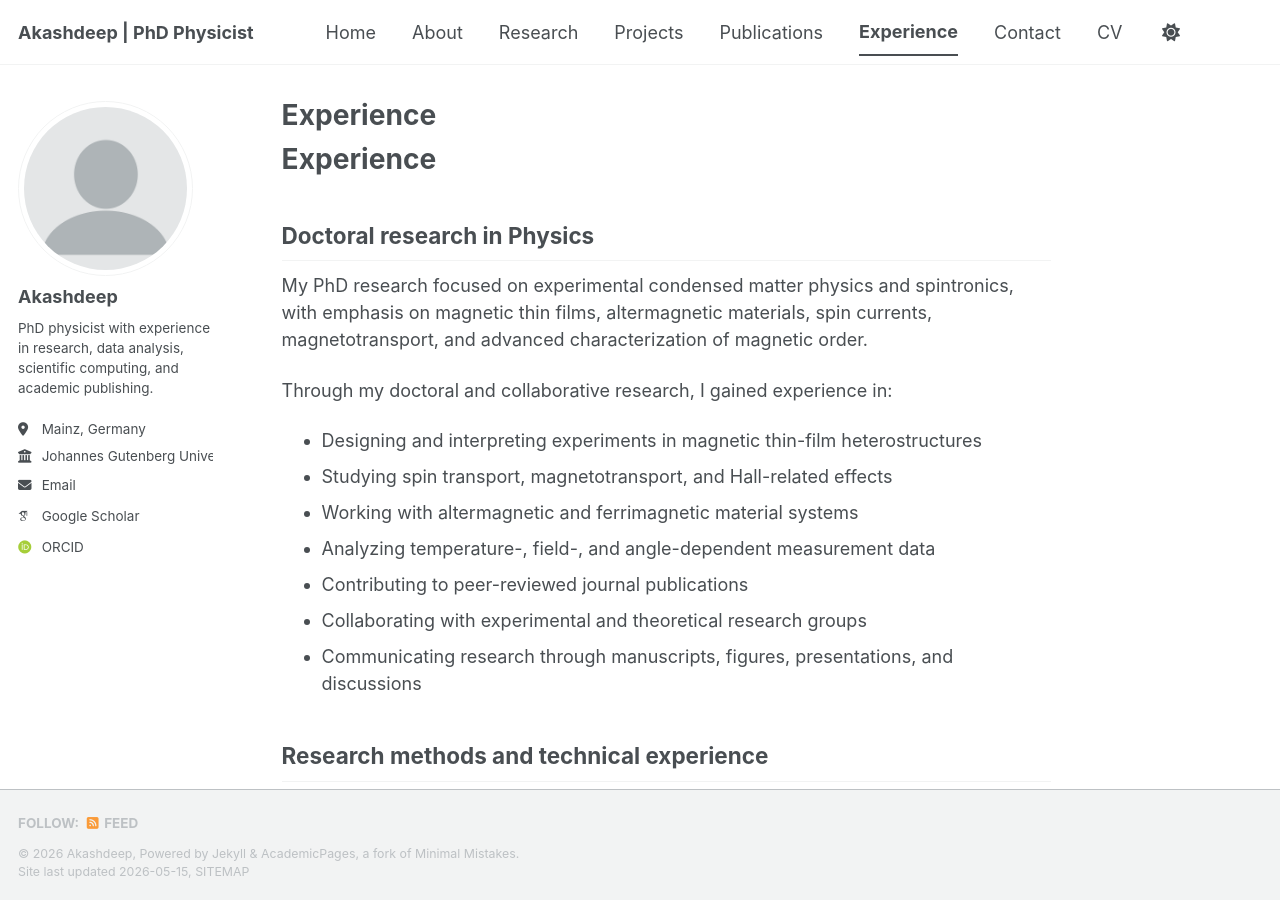
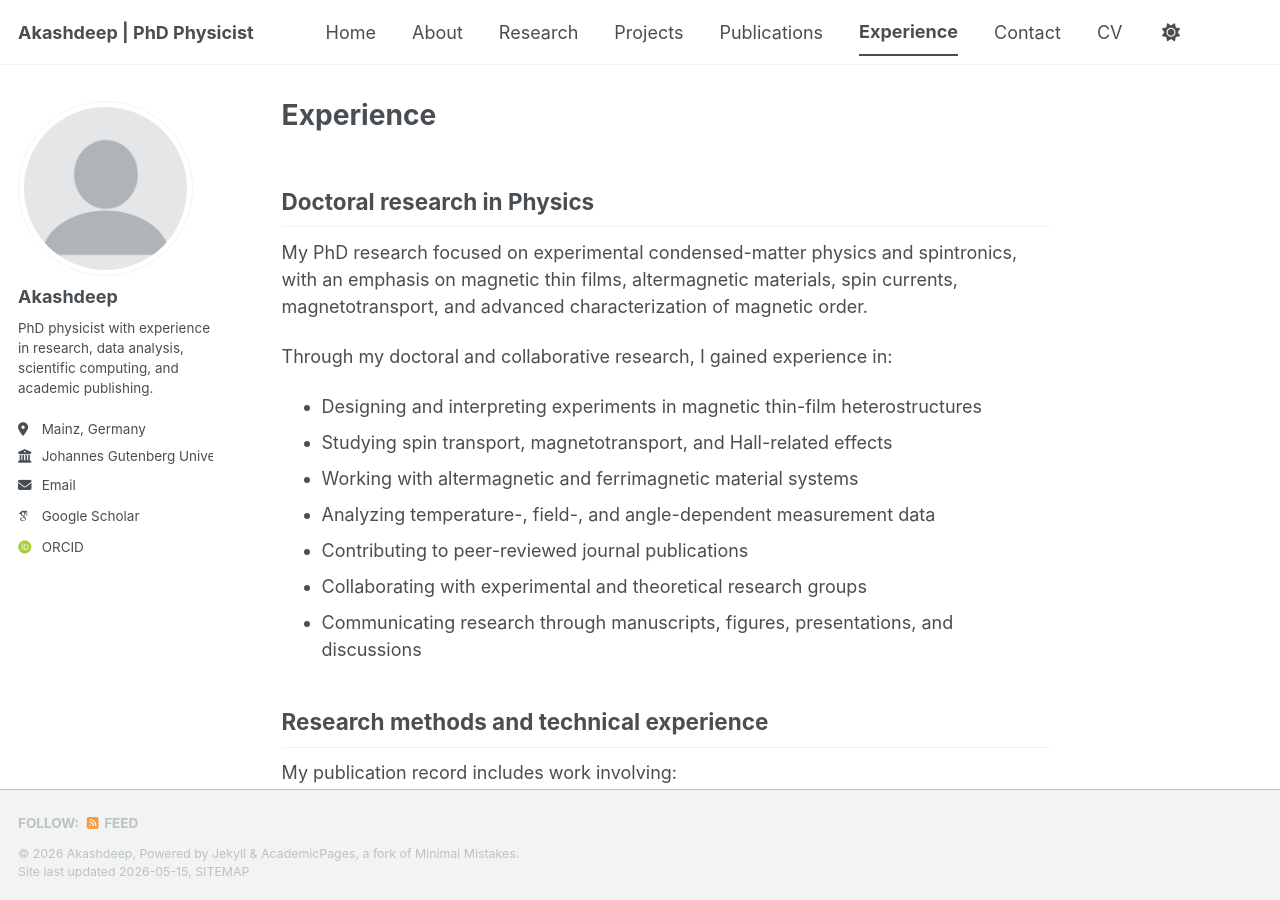
Before and after one commit to a-akashdeep/a-akashdeep, a Jekyll site: the page built from _pages/experience.md, in a window 1280 px wide and 900 px high. Built offline with Jekyll 4.4.1, drawn with Linux system fonts in a browser that asks for light colours; some web fonts are replaced; a script bundle is joined from its source files by our own code; library files that are not in the unit come from our copies; some of the changed text lies outside the part shown.

Commit message:
Revise experience and education sections
Updated educational background and refined research description.

```diff
--- a/_pages/experience.md
+++ b/_pages/experience.md
@@ -4,11 +4,9 @@
 author_profile: true
 ---
 
-# Experience
-
 ## Doctoral research in Physics
 
-My PhD research focused on experimental condensed matter physics and spintronics, with emphasis on magnetic thin films, altermagnetic materials, spin currents, magnetotransport, and advanced characterization of magnetic order.
+My PhD research focused on experimental condensed-matter physics and spintronics, with an emphasis on magnetic thin films, altermagnetic materials, spin currents, magnetotransport, and advanced characterization of magnetic order.
 
 Through my doctoral and collaborative research, I gained experience in:
 
```
Also changed, not shown: other parts of _pages/experience.md (+4 -3 lines).
